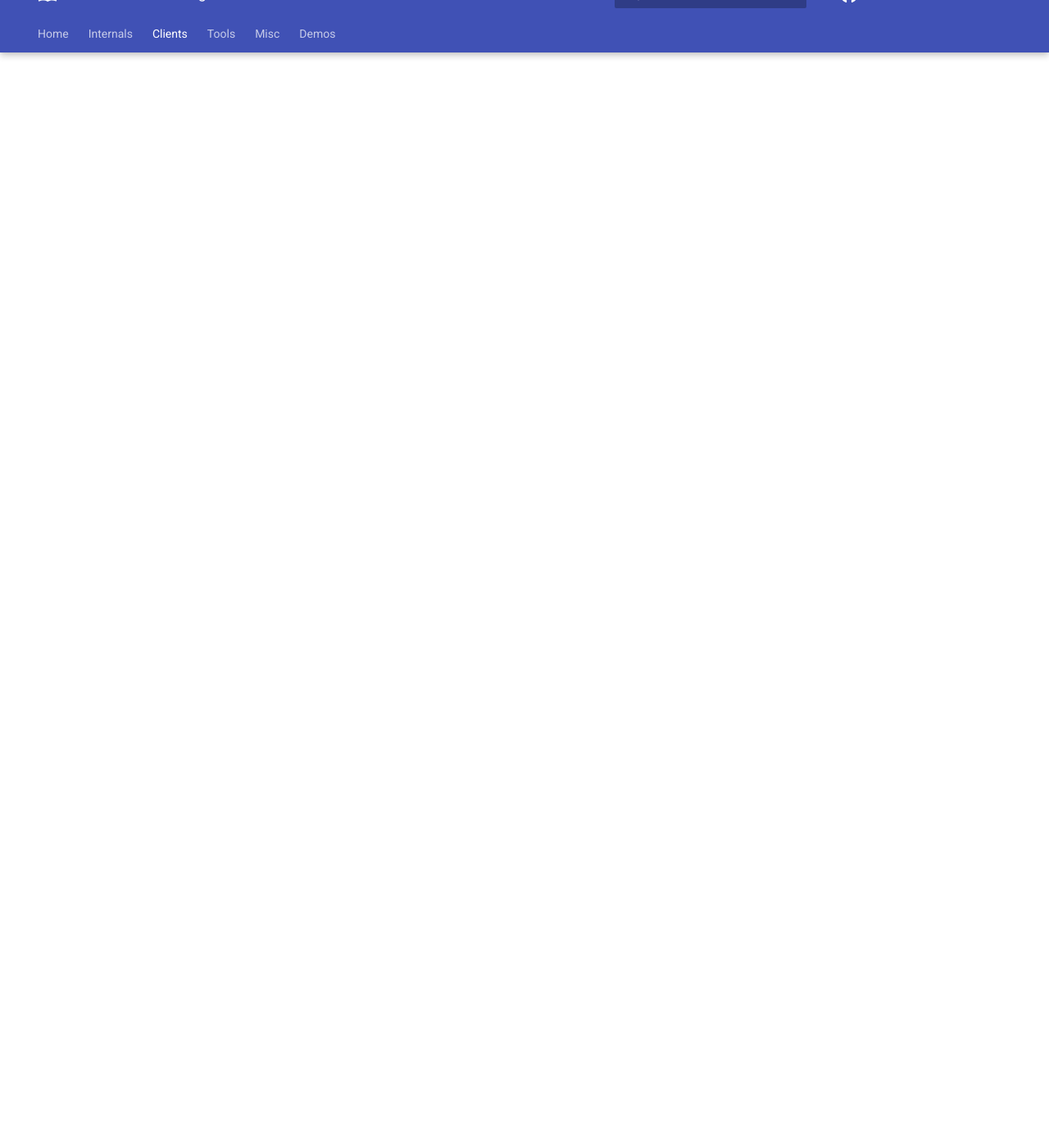
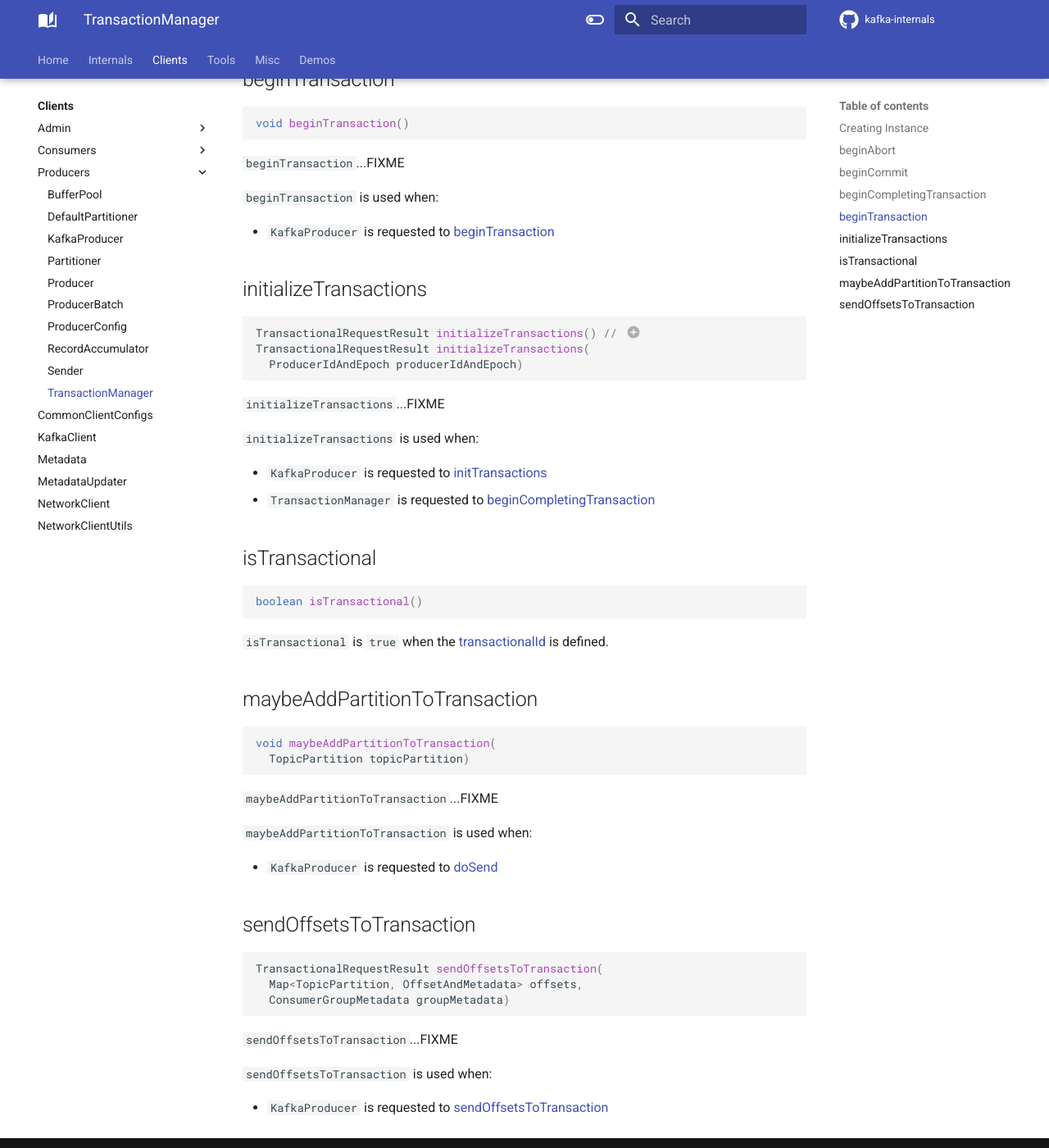
Before and after one commit to japila-books/kafka-internals, an MkDocs documentation site: the page built from docs/clients/producer/TransactionManager.md, in a window 1280 px wide and 1400 px high, scrolled down 1336 px. Shown: the whole window at 82% size. Built offline with MkDocs 1.6.1 and Material for MkDocs 9.7.7, drawn with Linux system fonts in a browser that asks for light colours; comment, search, counter and statistics services are not loaded; some of the changed text lies outside the part shown.

Commit message:
TransactionManager and Transactional KafkaProducer + Demo

````diff
--- a/docs/clients/producer/TransactionManager.md
+++ b/docs/clients/producer/TransactionManager.md
@@ -1,3 +1,116 @@
 # TransactionManager
 
-`TransactionManager` is...FIXME
+## Creating Instance
+
+`TransactionManager` takes the following to be created:
+
+* <span id="logContext"> `LogContext`
+* <span id="transactionalId"> [transactional.id](ProducerConfig.md#TRANSACTIONAL_ID_CONFIG)
+* <span id="transactionTimeoutMs"> [transaction.timeout.ms](ProducerConfig.md#TRANSACTION_TIMEOUT_CONFIG)
+* <span id="retryBackoffMs"> [retry.backoff.ms](ProducerConfig.md#RETRY_BACKOFF_MS_CONFIG)
+* <span id="apiVersions"> `ApiVersions`
+* <span id="autoDowngradeTxnCommit"> [internal.auto.downgrade.txn.commit](ProducerConfig.md#AUTO_DOWNGRADE_TXN_COMMIT)
+
+`TransactionManager` is created together with [KafkaProducer](KafkaProducer.md#transactionManager) (with [idempotenceEnabled](ProducerConfig.md#idempotenceEnabled)).
+
+## <span id="beginAbort"> beginAbort
+
+```java
+TransactionalRequestResult beginAbort()
+```
+
+`beginAbort`...FIXME
+
+`beginAbort` is used when:
+
+* `KafkaProducer` is requested to [abortTransaction](KafkaProducer.md#abortTransaction)
+* `Sender` is requested to [run](Sender.md#run) (and is shuting down)
+
+## <span id="beginCommit"> beginCommit
+
+```java
+TransactionalRequestResult beginCommit()
+```
+
+`beginCommit`...FIXME
+
+`beginCommit` is used when:
+
+* `KafkaProducer` is requested to [commitTransaction](KafkaProducer.md#commitTransaction)
+
+## <span id="beginCompletingTransaction"> beginCompletingTransaction
+
+```java
+TransactionalRequestResult beginCompletingTransaction(
+  TransactionResult transactionResult)
+```
+
+`beginCompletingTransaction`...FIXME
+
+`beginCompletingTransaction` is used when:
+
+* `TransactionManager` is requested to [beginCommit](#beginCommit) and [beginAbort](#beginAbort)
+
+## <span id="beginTransaction"> beginTransaction
+
+```java
+void beginTransaction()
+```
+
+`beginTransaction`...FIXME
+
+`beginTransaction` is used when:
+
+* `KafkaProducer` is requested to [beginTransaction](KafkaProducer.md#beginTransaction)
+
+## <span id="initializeTransactions"> initializeTransactions
+
+```java
+TransactionalRequestResult initializeTransactions() // (1)
+TransactionalRequestResult initializeTransactions(
+  ProducerIdAndEpoch producerIdAndEpoch)
+```
+
+1. Uses `ProducerIdAndEpoch.NONE`
+
+`initializeTransactions`...FIXME
+
+`initializeTransactions` is used when:
+
+* `KafkaProducer` is requested to [initTransactions](KafkaProducer.md#initTransactions)
+* `TransactionManager` is requested to [beginCompletingTransaction](#beginCompletingTransaction)
+
+## <span id="isTransactional"> isTransactional
+
+```java
+boolean isTransactional()
+```
+
+`isTransactional` is `true` when the [transactionalId](#transactionalId) is defined.
+
+## <span id="maybeAddPartitionToTransaction"> maybeAddPartitionToTransaction
+
+```java
+void maybeAddPartitionToTransaction(
+  TopicPartition topicPartition)
+```
+
+`maybeAddPartitionToTransaction`...FIXME
+
+`maybeAddPartitionToTransaction` is used when:
+
+* `KafkaProducer` is requested to [doSend](KafkaProducer.md#doSend)
+
+## <span id="sendOffsetsToTransaction"> sendOffsetsToTransaction
+
+```java
+TransactionalRequestResult sendOffsetsToTransaction(
+  Map<TopicPartition, OffsetAndMetadata> offsets,
+  ConsumerGroupMetadata groupMetadata)
+```
+
+`sendOffsetsToTransaction`...FIXME
+
+`sendOffsetsToTransaction` is used when:
+
+* `KafkaProducer` is requested to [sendOffsetsToTransaction](KafkaProducer.md#sendOffsetsToTransaction)
--- a/mkdocs.yml
+++ b/mkdocs.yml
@@ -140,3 +140,4 @@ nav:
   - Demos:
     - demo/index.md
     - Kafka and kcat in Docker: demo/kafka-and-kcat-in-docker.md
+    - Transactional Kafka Producer: demo/transactional-kafka-producer.md
````
Also changed, not shown: docs/clients/producer/KafkaProducer.md (+17 -1 lines), docs/clients/producer/ProducerConfig.md (+2 -0 lines), docs/demo/index.md (+1 -0 lines), docs/demo/transactional-kafka-producer.md (added, +51 -0 lines).
